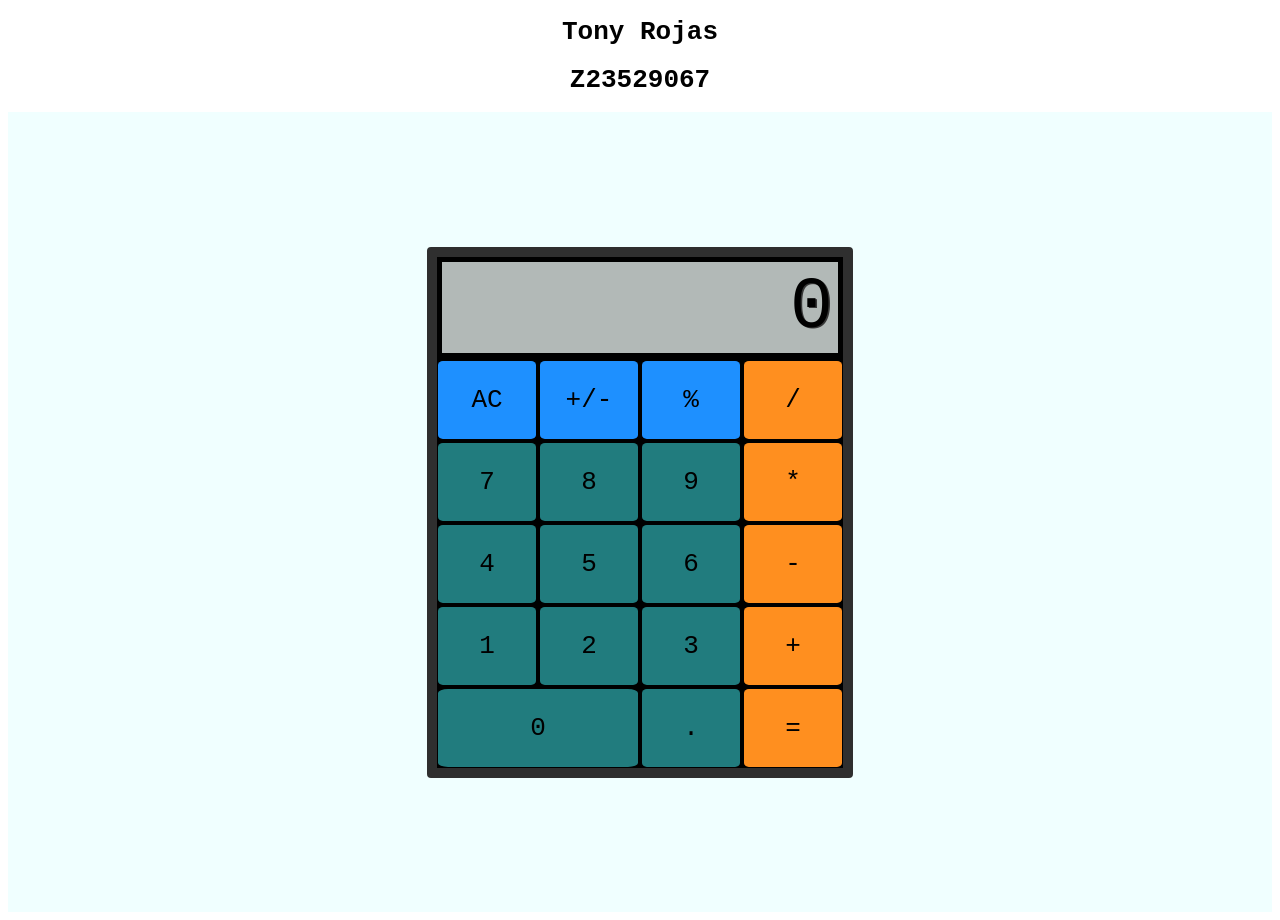
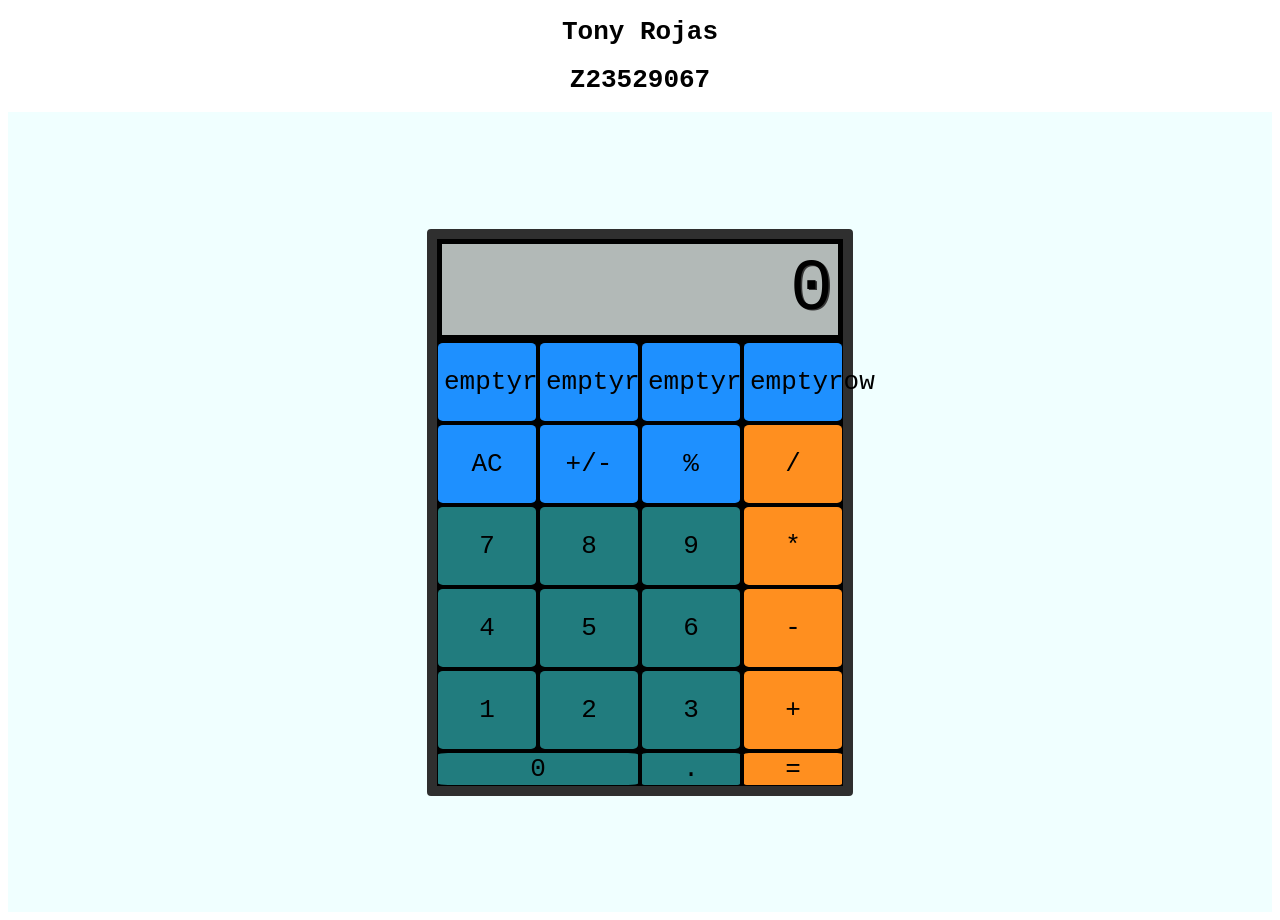
Before and after one commit to cop4808-spring-2023-fullstack-web/cop4808-git-and-github-fundamentals-RojasTony, a plain HTML site: page Webpage Complete.html in a window 1280 px wide. Drawn offline with Linux system fonts and the light colour scheme.

Commit message:
Created New Row For Functions

```diff
--- a/Webpage Complete.html
+++ b/Webpage Complete.html
@@ -12,6 +12,12 @@
         <main id="calc">
             <div id="container">
                 <div id="display">0</div>
+                <!--Line 15 through 19 are the new functions-->
+                <button type="button" class="clear" value="clear" data-key="8">emptyrow</button>
+                <button type="button" class="clear" value="clear" data-key="8">emptyrow</button>
+                <button type="button" class="clear" value="clear" data-key="8">emptyrow</button>
+                <button type="button" class="clear" value="clear" data-key="8">emptyrow</button>
+
                 <button type="button" class="clear" value="clear" data-key="8">AC</button>
                 <button type="button" class="sign" value="sign" data-key="192">+/-</button>
                 <button type="button" class="percent" value="percent" data-key="80">%</button>
```
